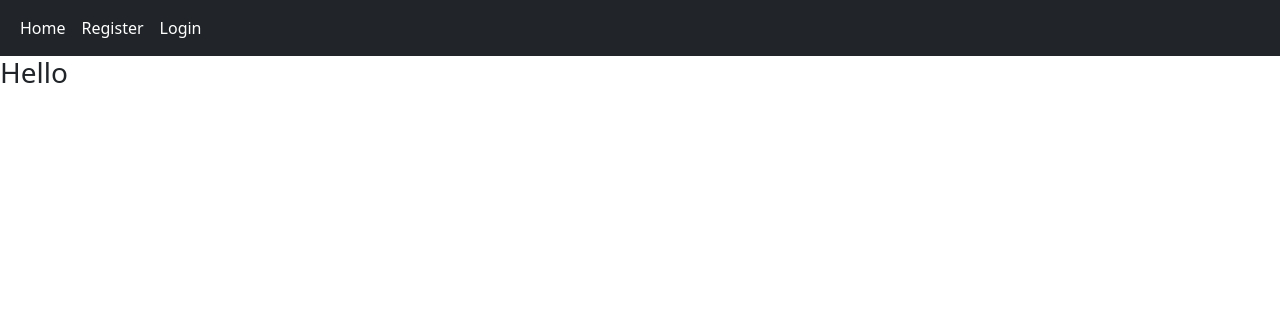
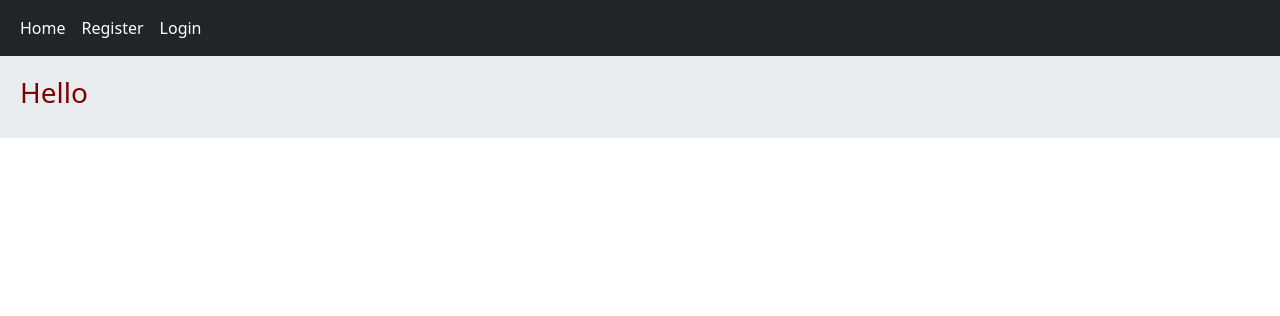
Before and after one commit to misam72/Shop, a Django app: page / in a window 1280 px wide. Shown: the top 316 px of the page. Run offline with Django 4.2, Linux system fonts and the light colour scheme.

Commit message:
Implement load static css

```diff
--- /dev/null
+++ b/home/static/home/css/style.css
@@ -0,0 +1,3 @@
+h3{
+    color:maroon
+}
--- a/home/templates/home/home.html
+++ b/home/templates/home/home.html
@@ -1,4 +1,9 @@
 {% extends 'base.html' %}
+{%load static%}
+
+{% block extra_headers%}
+<link rel='stylesheet' href="{% static 'home/css/style.css' %}">
+{%endblock%}
 
 {% block content %}
     <h3>Hello</h3>
--- a/shop/settings.py
+++ b/shop/settings.py
@@ -118,6 +118,9 @@
 # https://docs.djangoproject.com/en/4.2/howto/static-files/
 
 STATIC_URL = 'static/'
+STATICFILES_DIRS = [
+    BASE_DIR / 'static',
+]
 
 # Default primary key field type
 # https://docs.djangoproject.com/en/4.2/ref/settings/#default-auto-field
--- /dev/null
+++ b/static/css/base_styles.css
@@ -0,0 +1,5 @@
+.jumbotron{
+    padding: 20px;
+    margin-bottom: 20px;
+    background-color: #e9ecef;
+}
```
